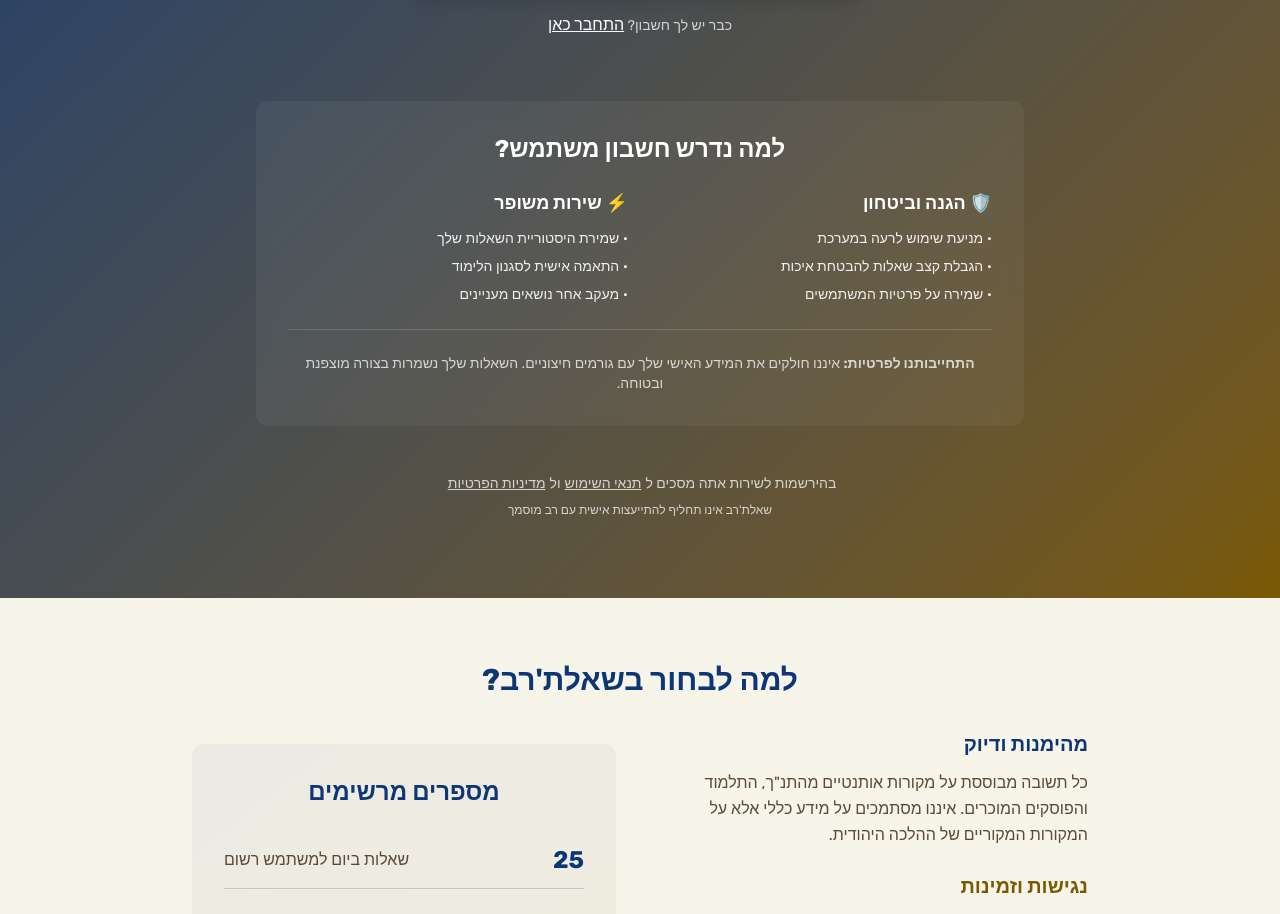
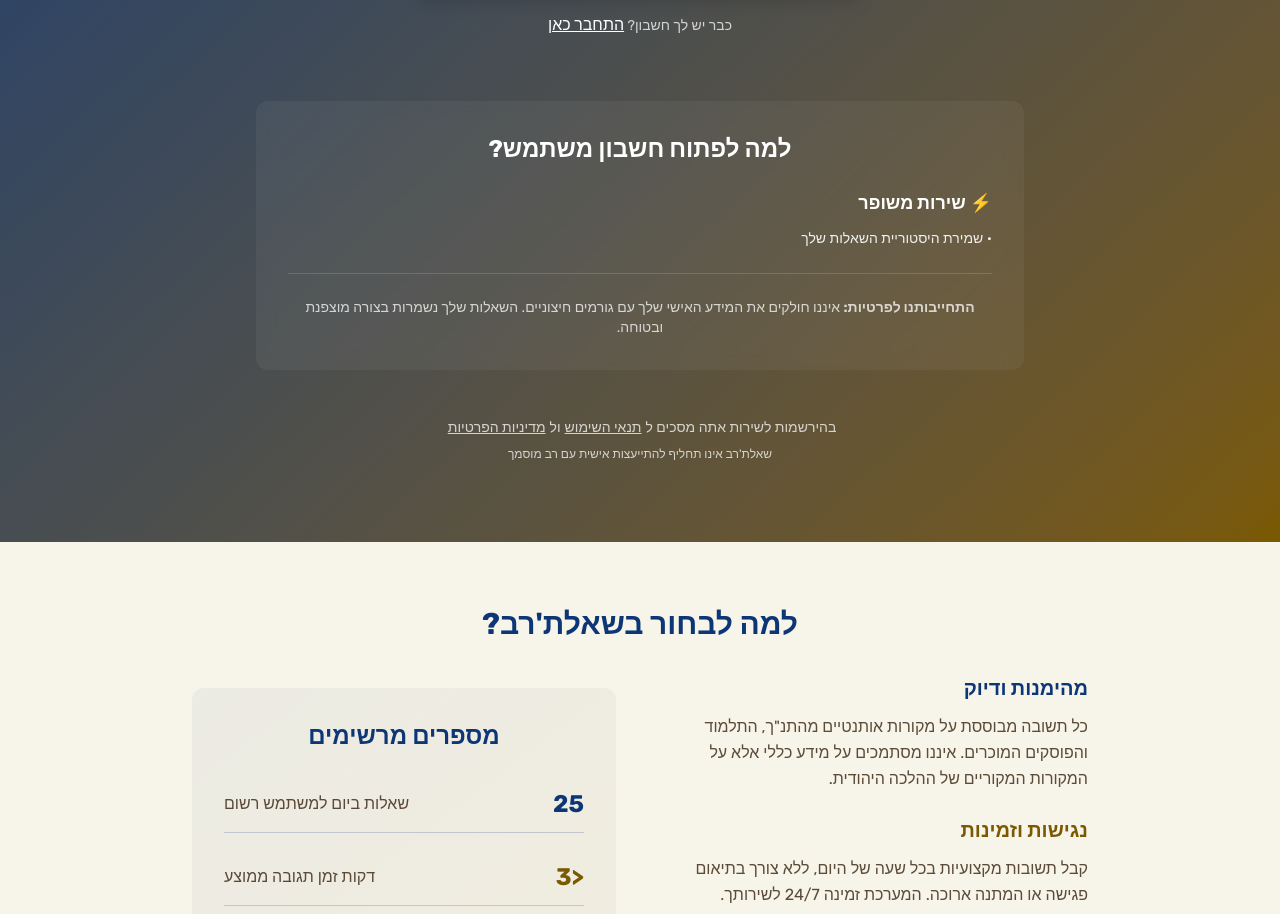
Before and after one commit to n9subs/AskARabbi, a Next.js app in the folder askarabbi/: page / in a window 1280 px wide. Shown: the part 4560-5474 px from the top of the page. Built offline with nearby package versions, Linux system fonts and the light colour scheme; no server answers.

Commit message:
more ads fix.

```diff
--- a/askarabbi/src/app/components/public/CallToAction.tsx
+++ b/askarabbi/src/app/components/public/CallToAction.tsx
@@ -82,22 +82,12 @@
 
         {/* Why OAuth? */}
         <div className="mt-16 bg-white/5 backdrop-blur-sm rounded-xl p-8 max-w-3xl mx-auto">
-          <h3 className="text-2xl font-bold mb-6">למה נדרש חשבון משתמש?</h3>
+          <h3 className="text-2xl font-bold mb-6">למה לפתוח חשבון משתמש?</h3>
           <div className="grid md:grid-cols-2 gap-6 text-right">
-            <div>
-              <h4 className="font-bold mb-3 text-lg">🛡️ הגנה וביטחון</h4>
-              <ul className="space-y-2 text-sm opacity-90">
-                <li>• מניעת שימוש לרעה במערכת</li>
-                <li>• הגבלת קצב שאלות להבטחת איכות</li>
-                <li>• שמירה על פרטיות המשתמשים</li>
-              </ul>
-            </div>
             <div>
               <h4 className="font-bold mb-3 text-lg">⚡ שירות משופר</h4>
               <ul className="space-y-2 text-sm opacity-90">
                 <li>• שמירת היסטוריית השאלות שלך</li>
-                <li>• התאמה אישית לסגנון הלימוד</li>
-                <li>• מעקב אחר נושאים מעניינים</li>
               </ul>
             </div>
           </div>
```
